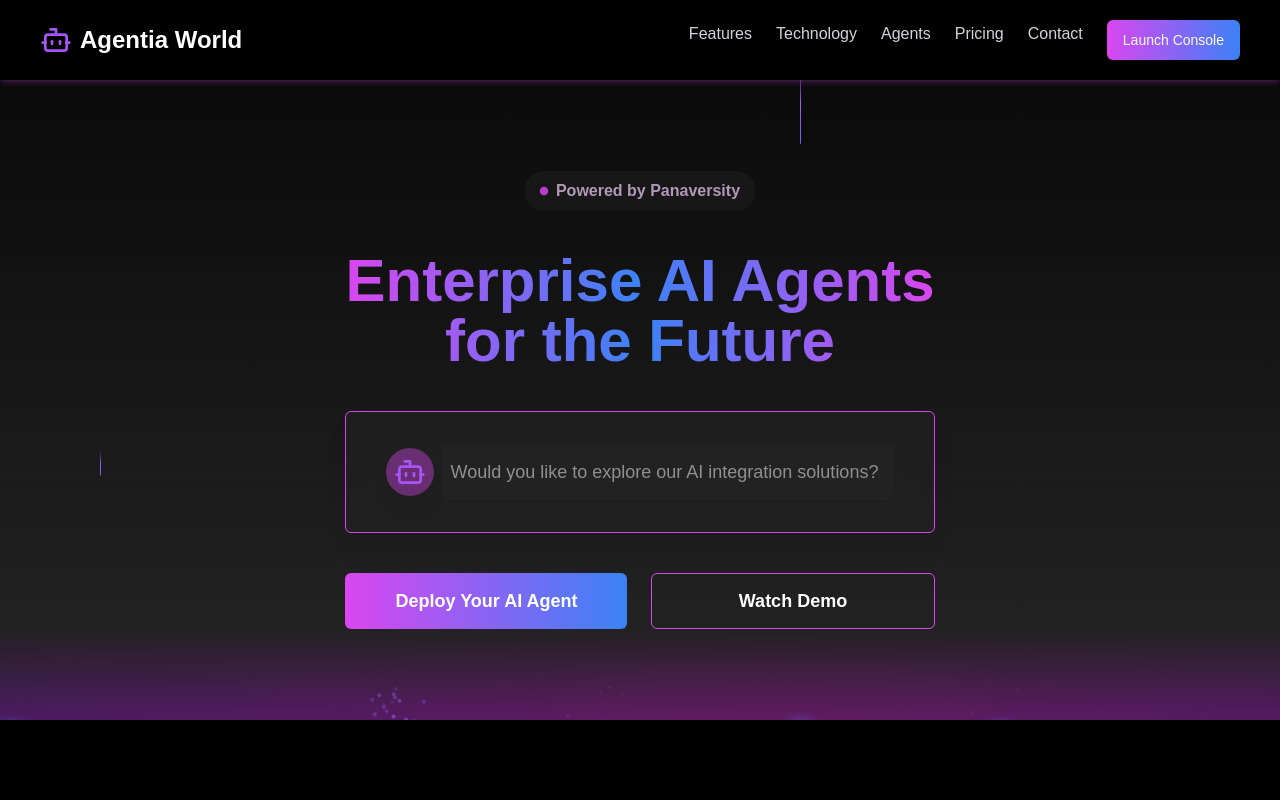
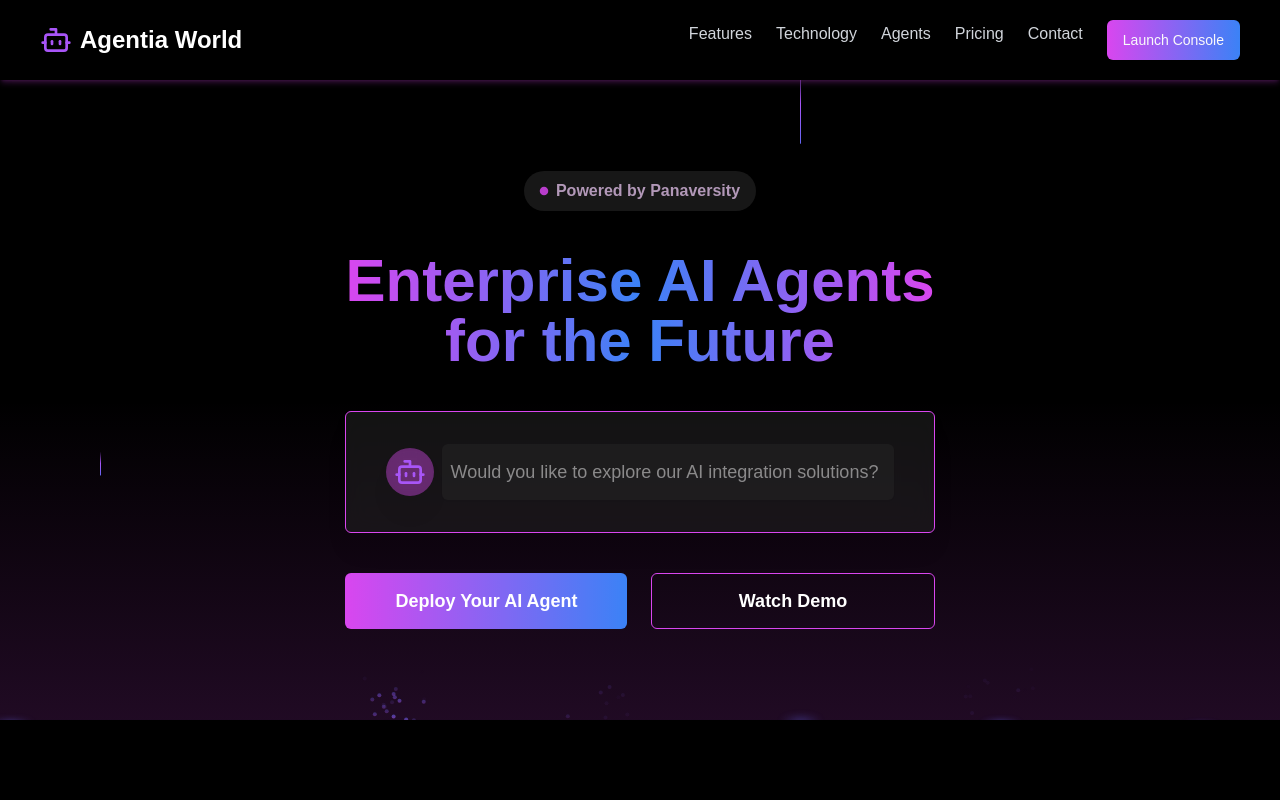
Before and after one commit to Tahasiraj1/Agentia-World, a Next.js app: page / in a window 1280 px wide. Shown: the top 800 px of the page. Built offline with nearby package versions, Linux system fonts and the light colour scheme.

Commit message:
Simplify Hero component background with Tailwind gradient

```diff
--- a/src/components/Hero.tsx
+++ b/src/components/Hero.tsx
@@ -10,18 +10,7 @@ import { Button } from "./ui/button";
 
 const Hero = () => {
   return (
-    <BackgroundBeamsWithCollision className="md:px-10 px-4 max-h-[100vh] lg:max-h-[90vh] relative overflow-hidden">
-        <div
-        className="absolute -bottom-2 left-0 w-full h-28"
-        style={{
-            background: "linear-gradient(to right, blue, fuchsia, blue)",
-            maskImage: "linear-gradient(to top, rgba(0, 0, 0, 1), rgba(0, 0, 0, 0))",
-            height: "100px",
-            opacity: "0.3",
-            backgroundSize: "400% 100%",
-            animation: "shine 40s ease-in-out infinite",
-        }}
-        ></div>
+    <BackgroundBeamsWithCollision className="md:px-10 px-4 max-h-[100vh] lg:max-h-[90vh] bg-gradient-to-t from-fuchsia-500/15 via-transparent to-transparent overflow-hidden">
         <div className="flex flex-col items-center justify-center space-y-5 md:space-y-10">
             <div className="flex items-center justify-center rounded-full py-2 px-4 bg-neutral-900">
                 <AnimatedShinyText className="font-bold flex items-center justify-center gap-2">
```
